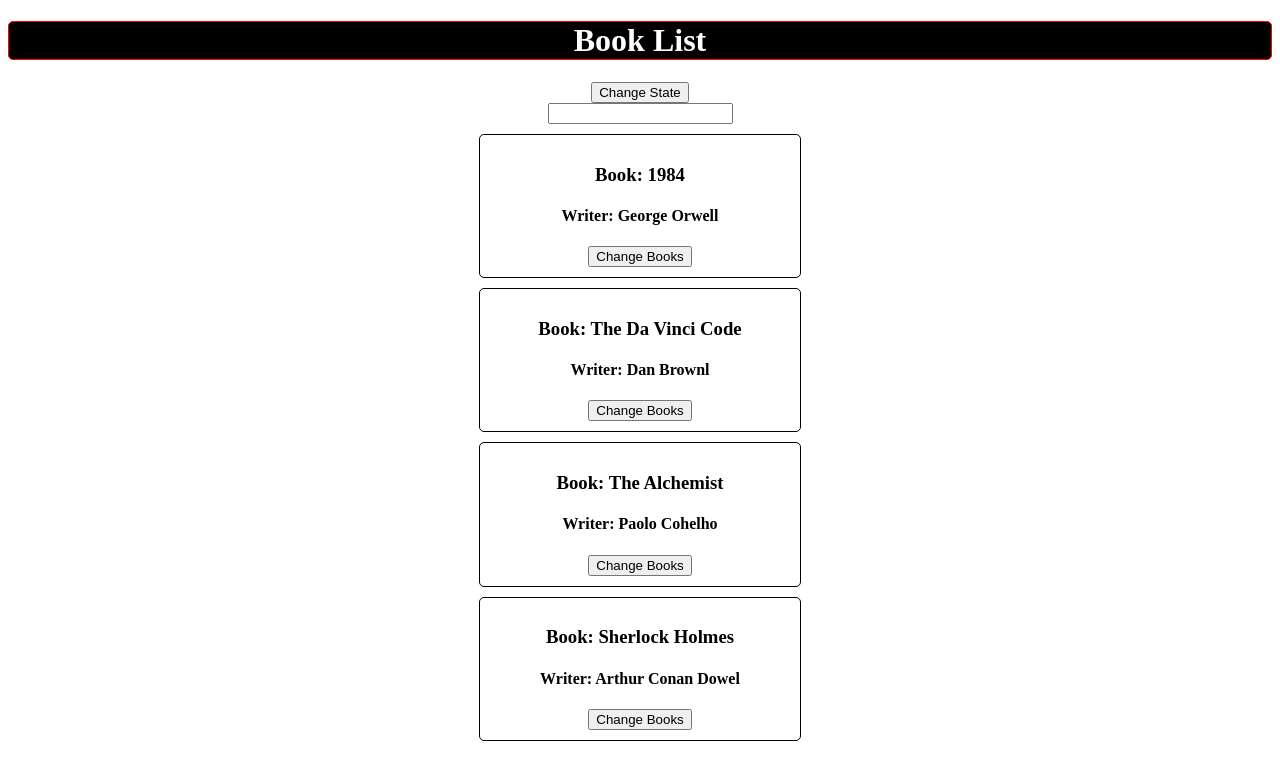
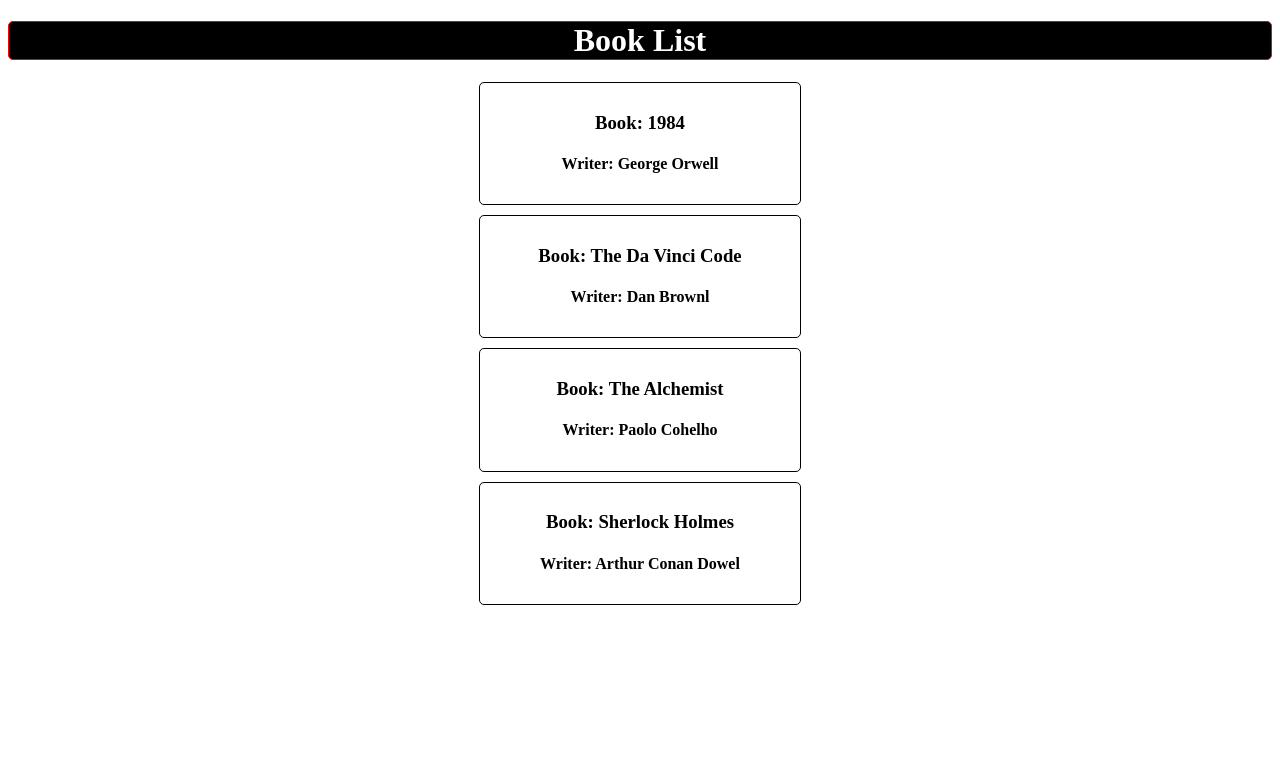
Before and after one commit to sohel473/hello-react, a React (Create React App) app: page / in a window 1280 px wide. Shown: the top 780 px of the page. Built offline with nearby package versions, Linux system fonts and the light colour scheme.

Commit message:
Change State

```diff
--- a/src/App.js
+++ b/src/App.js
@@ -13,25 +13,11 @@ class App extends Component {
     ],
   };
 
-  changeState = (newBookName) => {
+  deleteBook = (index) => {
+    const books = [...this.state.books];
+    books.splice(index, 1);
     this.setState({
-      books: [
-        { bookName: newBookName, author: "George Orwell 2" },
-        { bookName: "The Da Vinci Code 2", author: "Dan Brownl 2" },
-        { bookName: "The Alchemist 2", author: "Paolo Cohelho 2" },
-        { bookName: "Sherlock Holmes 2", author: "Arthur Conan Dowel 2" },
-      ],
-    });
-  };
-
-  changeInputState = (e) => {
-    this.setState({
-      books: [
-        { bookName: e.target.value, author: "George Orwell 2" },
-        { bookName: "The Da Vinci Code 2", author: "Dan Brownl 2" },
-        { bookName: "The Alchemist 2", author: "Paolo Cohelho 2" },
-        { bookName: "Sherlock Holmes 2", author: "Arthur Conan Dowel 2" },
-      ],
+      books: books,
     });
   };
 
@@ -44,20 +30,17 @@ class App extends Component {
     };
 
     const books = this.state.books.map((book, index) => (
-      <Book key={index} name={book.bookName} writer={book.author} />
+      <Book
+        key={index}
+        name={book.bookName}
+        writer={book.author}
+        delete={this.deleteBook.bind(this, index)}
+      />
     ));
 
     return (
       <div className="App">
         <h1 style={style}>Book List</h1>
-
-        <button onClick={() => this.changeState("Ninteen Eighty Four")}>
-          Change State
-        </button>
-
-        <br />
-
-        <input type="text" onChange={this.changeInputState} />
 
         {books}
       </div>
--- a/src/components/Book.js
+++ b/src/components/Book.js
@@ -3,9 +3,8 @@ import "../styles/Book.css";
 const Book = (props) => {
   return (
     <div className="Book">
-      <h3>Book: {props.name}</h3>
+      <h3 onClick={props.delete}>Book: {props.name}</h3>
       <h4>Writer: {props.writer}</h4>
-      <button onClick={props.change}>Change Books</button>
     </div>
   );
 };
```
